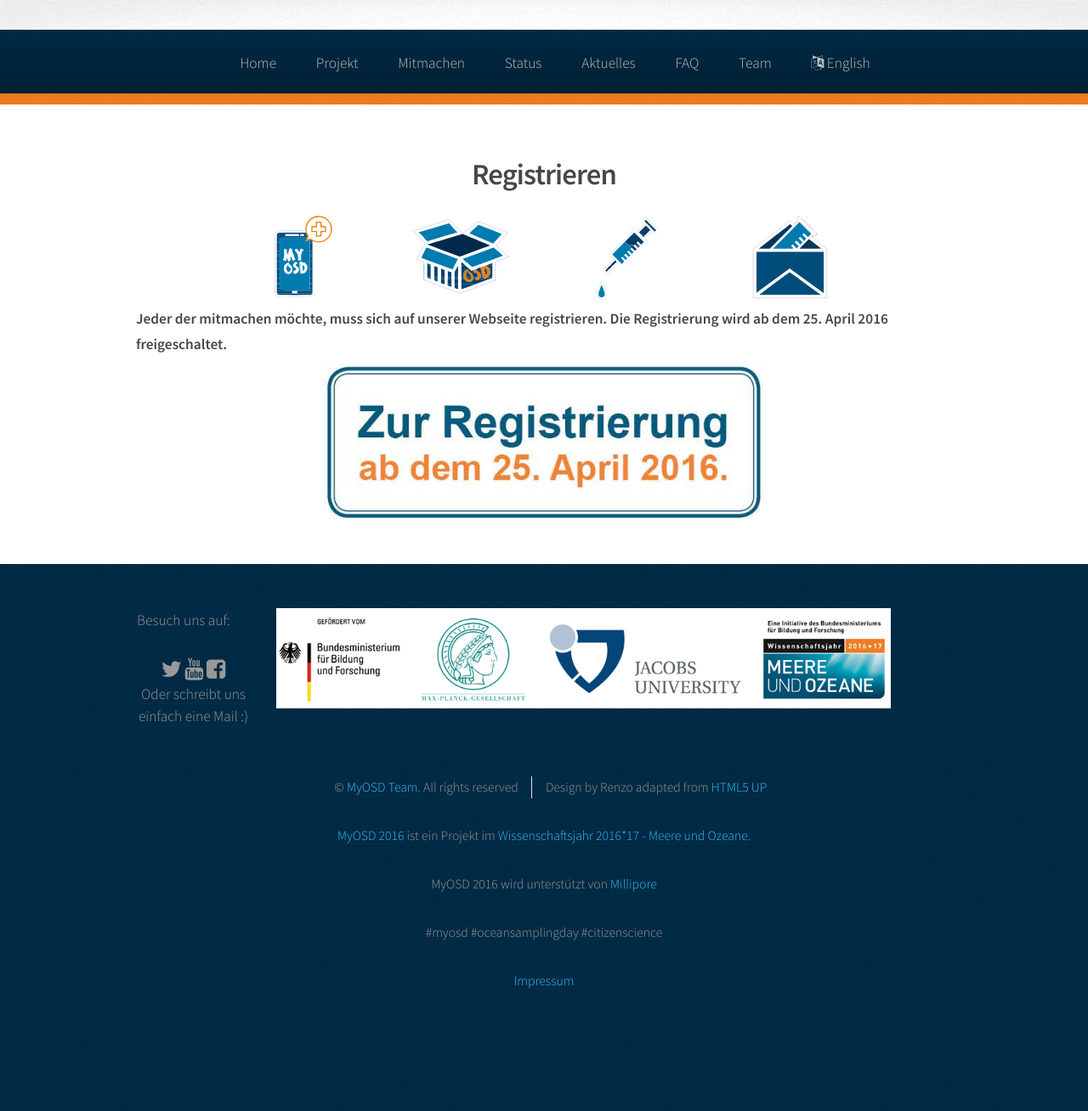
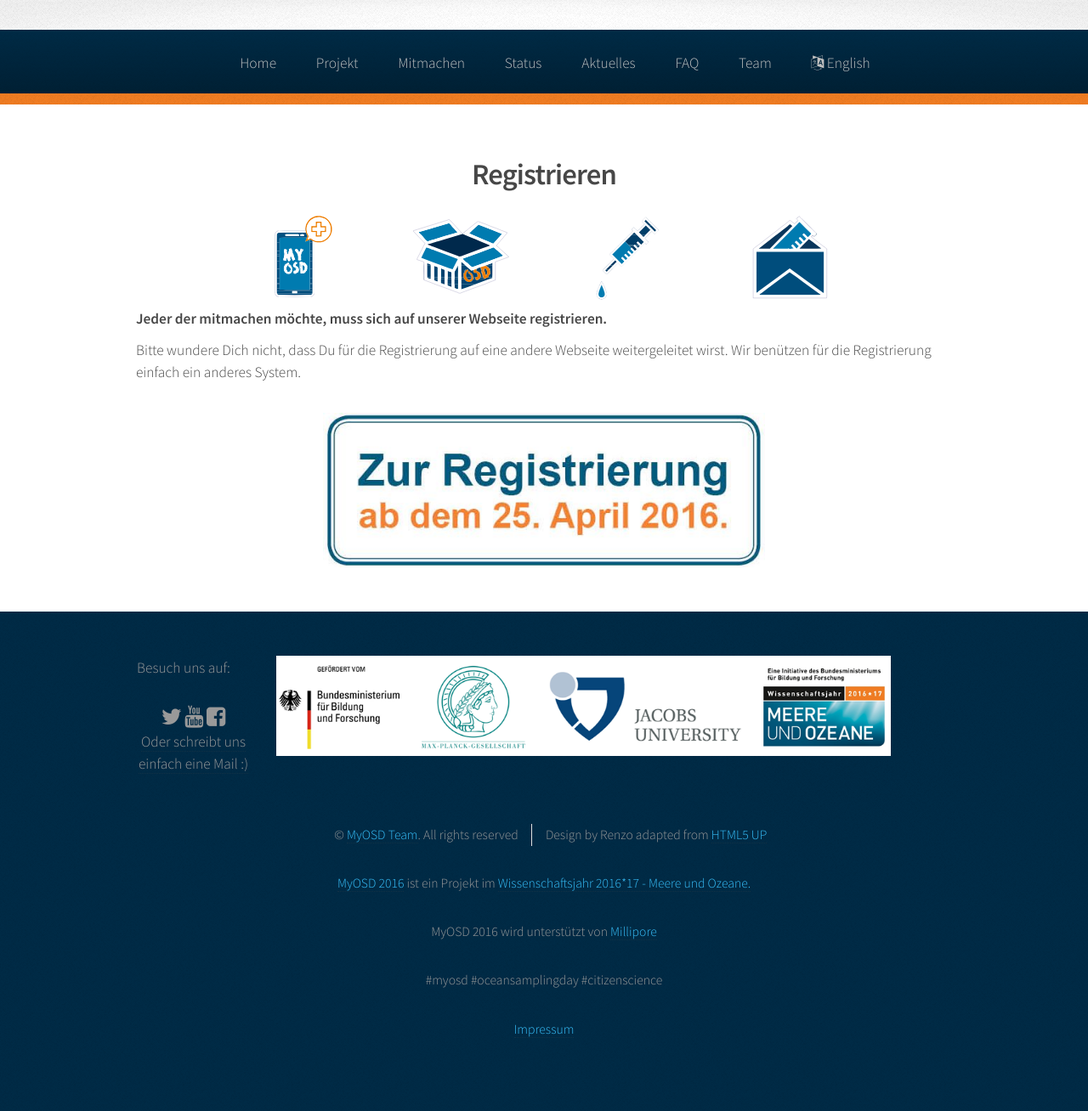
Before and after one commit to myosd/myosd.github.io, a Jekyll site: the page built from registrierung/index.md, in a window 1280 px wide. Shown: the whole page at 85% size. Built offline with Jekyll 4.4.1, drawn with Linux system fonts in a browser that asks for light colours; before the commit the page ends 1251 px from its top, so only the background shows below that.

Commit message:
Updated index.md

```diff
--- a/registrierung/index.md
+++ b/registrierung/index.md
@@ -11,6 +11,8 @@ published: true
   <img src="/assets/images/brief.svg" width="190" height="100" />
 </div>
 
-# Jeder der mitmachen möchte, muss sich auf unserer Webseite registrieren. Die Registrierung wird ab dem 25. April 2016 freigeschaltet.
+# Jeder der mitmachen möchte, muss sich auf unserer Webseite registrieren.
+
+Bitte wundere Dich nicht, dass Du für die Registrierung auf eine andere Webseite weitergeleitet wirst. Wir benützen für die Registrierung einfach ein anderes System.
 
 ![Registrierung]({{site.baseurl}}/assets/images/Registrierung_preliminary.jpg)
```
